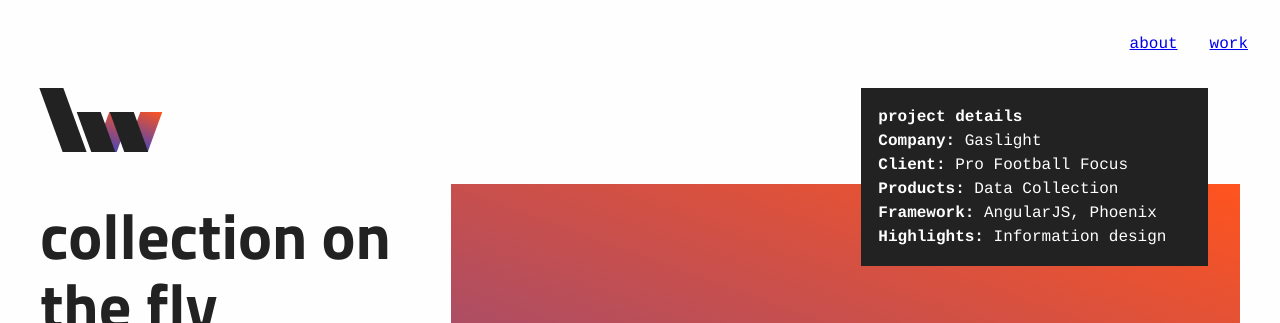
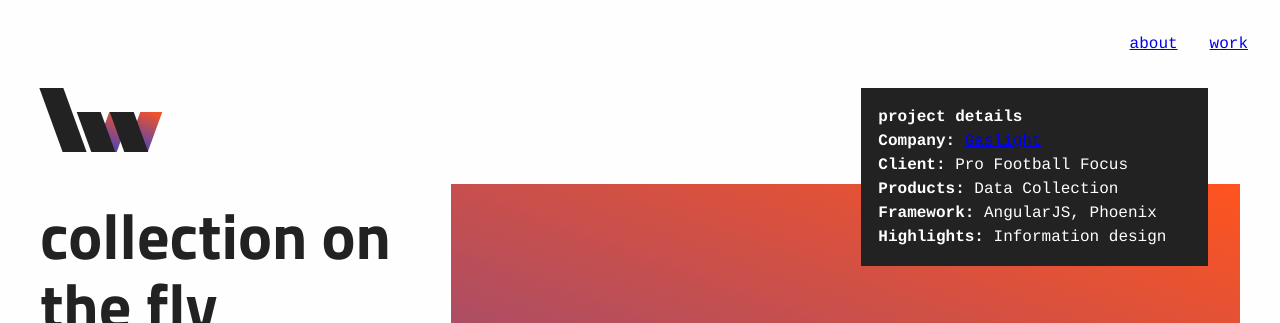
Before and after one commit to lwoodrick/lwoodrick.github.io, a Jekyll site: the page built from portfolio/pff-2.html, in a window 1280 px wide. Shown: the top 323 px of the page. Built offline with Jekyll 4.4.1, drawn with Linux system fonts in a browser that asks for light colours.

Commit message:
Link to Gaslight in portfolio pieces instead.

```diff
--- a/portfolio/gis.html
+++ b/portfolio/gis.html
@@ -22,7 +22,7 @@ layout: portfolio
 
 <div class="section-sidebar">
   <h4>Project Details</h4>
-  <p><strong>Company:</strong> Gaslight</p>
+  <p><strong>Company:</strong> <a href="https://teamgaslight.com" class="link-out">Gaslight</a></p>
   <p><strong>Client:</strong> GIS Dynamics</p>
   <p><strong>Product:</strong> Go iLawn</p>
   <p><strong>Frameworks:</strong> React, Ruby on Rails</p>
--- a/portfolio/lendkey.html
+++ b/portfolio/lendkey.html
@@ -24,7 +24,7 @@ layout: portfolio
 
 <div class="section-sidebar">
   <h4>Project Details</h4>
-  <p><strong>Company:</strong> Gaslight</p>
+  <p><strong>Company:</strong> <a href="https://teamgaslight.com" class="link-out">Gaslight</a></p>
   <p><strong>Client:</strong> LendKey</p>
   <p><strong>Product:</strong> Lender Landing Page</p>
   <p><strong>Framework:</strong> Ruby on Rails</p>
--- a/portfolio/pff-2.html
+++ b/portfolio/pff-2.html
@@ -19,7 +19,7 @@ layout: portfolio
 
 <div class="section-sidebar">
   <h4>Project Details</h4>
-  <p><strong>Company:</strong> Gaslight</p>
+  <p><strong>Company:</strong> <a href="https://teamgaslight.com" class="link-out">Gaslight</a></p>
   <p><strong>Client:</strong> Pro Football Focus</p>
   <p><strong>Products:</strong> Data Collection</p>
   <p><strong>Framework:</strong> AngularJS, Phoenix</p>
--- a/portfolio/pff.html
+++ b/portfolio/pff.html
@@ -20,7 +20,7 @@ layout: portfolio
 
 <div class="section-sidebar">
   <h4>Project Details</h4>
-  <p><strong>Company:</strong> Gaslight</p>
+  <p><strong>Company:</strong> <a href="https://teamgaslight.com" class="link-out">Gaslight</a></p>
   <p><strong>Client:</strong> Pro Football Focus</p>
   <p><strong>Products:</strong> Reports, Ratings</p>
   <p><strong>Framework:</strong> AngularJS, Ruby on Rails</p>
```
